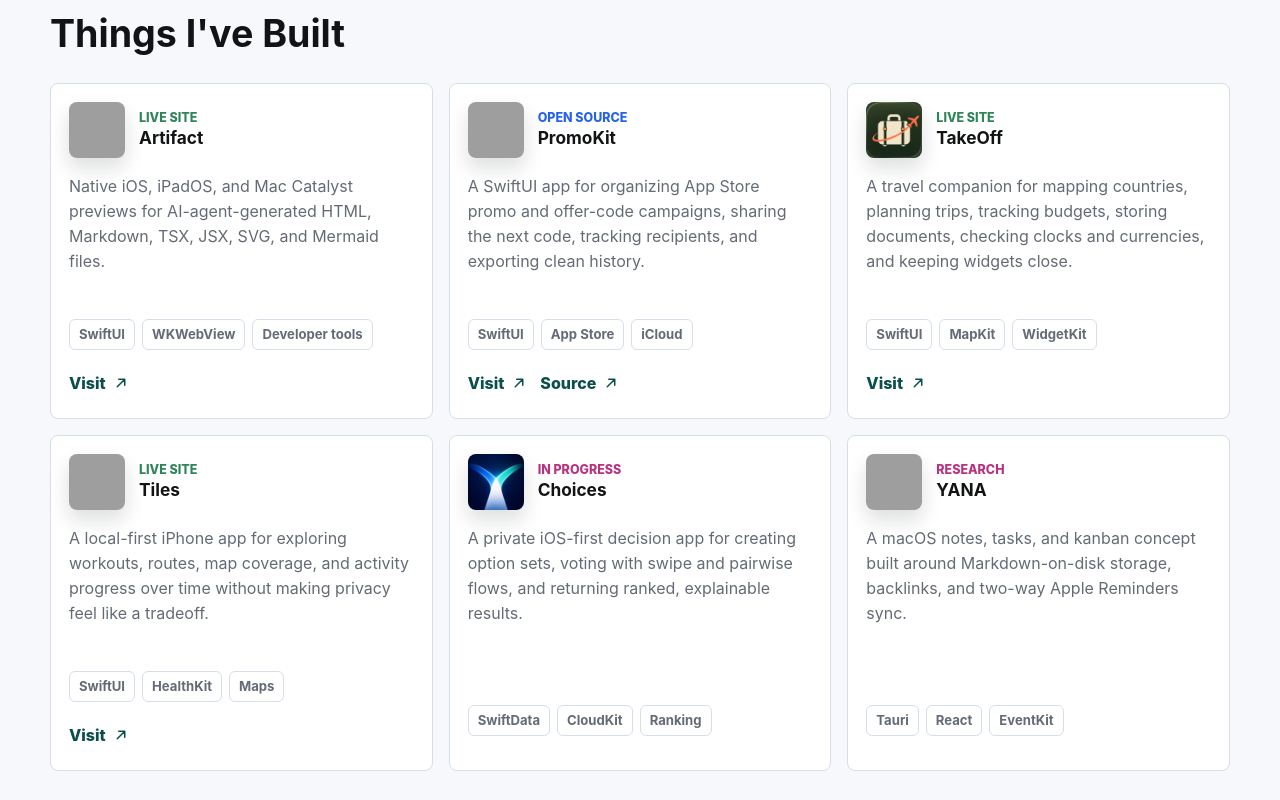
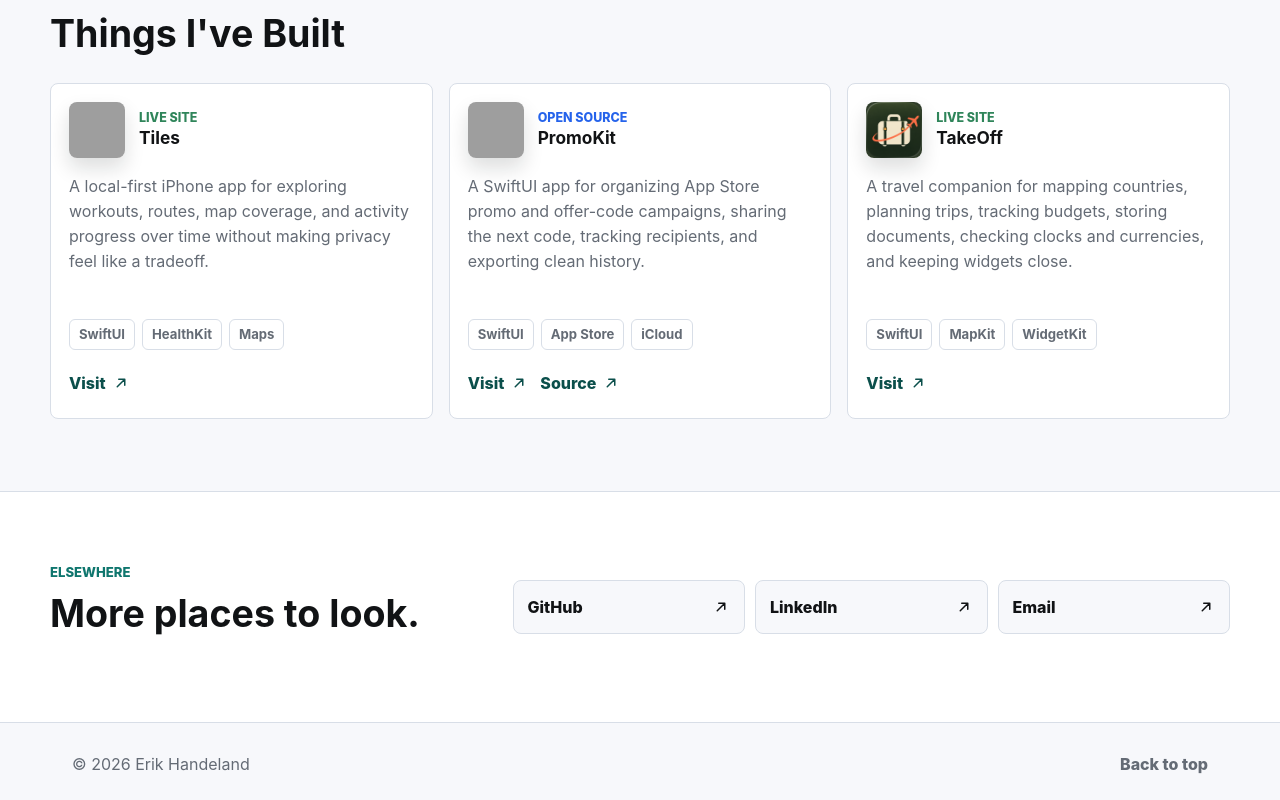
Before and after one commit to Erik-Handeland/erik-handeland, a website: page website/public/index.html in a window 1280 px wide. Shown: the part 500-1300 px from the top of the page. Drawn offline with Linux system fonts and the light colour scheme; grey boxes are pictures that could not be loaded.

Commit message:
Curate featured app list (#3)

```diff
--- a/website/public/index.html
+++ b/website/public/index.html
@@ -87,25 +87,25 @@
           </div>
 
           <div class="app-grid" id="app-grid">
-            <article class="app-card" data-tags="live developer swift">
+            <article class="app-card" data-tags="live maps swift">
               <div class="app-card-top">
-                <img class="app-icon" src="https://artifact.sinuk.dev/assets/app-icon.png" alt="" width="96" height="96" loading="lazy">
+                <img class="app-icon" src="https://tiles.sinuk.dev/assets/app_icon.png" alt="" width="96" height="96" loading="lazy">
                 <div>
                   <p class="status status-live">Live site</p>
-                  <h3>Artifact</h3>
+                  <h3>Tiles</h3>
                 </div>
               </div>
               <p>
-                Native iOS, iPadOS, and Mac Catalyst previews for AI-agent-generated HTML, Markdown, TSX, JSX,
-                SVG, and Mermaid files.
+                A local-first iPhone app for exploring workouts, routes, map coverage, and activity progress over time
+                without making privacy feel like a tradeoff.
               </p>
-              <ul class="tag-list" aria-label="Artifact stack">
+              <ul class="tag-list" aria-label="Tiles stack">
                 <li>SwiftUI</li>
-                <li>WKWebView</li>
-                <li>Developer tools</li>
+                <li>HealthKit</li>
+                <li>Maps</li>
               </ul>
               <div class="card-actions">
-                <a class="text-link" href="https://artifact.sinuk.dev">
+                <a class="text-link" href="https://tiles.sinuk.dev">
                   Visit
                   <svg viewBox="0 0 24 24" aria-hidden="true"><path d="M7 17 17 7M9 7h8v8"></path></svg>
                 </a>
@@ -166,69 +166,6 @@
               </div>
             </article>
 
-            <article class="app-card" data-tags="live maps swift">
-              <div class="app-card-top">
-                <img class="app-icon" src="https://tiles.sinuk.dev/assets/app_icon.png" alt="" width="96" height="96" loading="lazy">
-                <div>
-                  <p class="status status-live">Live site</p>
-                  <h3>Tiles</h3>
-                </div>
-              </div>
-              <p>
-                A local-first iPhone app for exploring workouts, routes, map coverage, and activity progress over time
-                without making privacy feel like a tradeoff.
-              </p>
-              <ul class="tag-list" aria-label="Tiles stack">
-                <li>SwiftUI</li>
-                <li>HealthKit</li>
-                <li>Maps</li>
-              </ul>
-              <div class="card-actions">
-                <a class="text-link" href="https://tiles.sinuk.dev">
-                  Visit
-                  <svg viewBox="0 0 24 24" aria-hidden="true"><path d="M7 17 17 7M9 7h8v8"></path></svg>
-                </a>
-              </div>
-            </article>
-
-            <article class="app-card" data-tags="progress decisions swift">
-              <div class="app-card-top">
-                <img class="app-icon" src="/assets/choices-icon.png" alt="" width="96" height="96" loading="lazy">
-                <div>
-                  <p class="status status-progress">In progress</p>
-                  <h3>Choices</h3>
-                </div>
-              </div>
-              <p>
-                A private iOS-first decision app for creating option sets, voting with swipe and pairwise flows,
-                and returning ranked, explainable results.
-              </p>
-              <ul class="tag-list" aria-label="Choices stack">
-                <li>SwiftData</li>
-                <li>CloudKit</li>
-                <li>Ranking</li>
-              </ul>
-            </article>
-
-            <article class="app-card" data-tags="progress notes mac">
-              <div class="app-card-top">
-                <img class="app-icon" src="/assets/yana-icon.png" alt="" width="96" height="96" loading="lazy">
-                <div>
-                  <p class="status status-progress">Research</p>
-                  <h3>YANA</h3>
-                </div>
-              </div>
-              <p>
-                A macOS notes, tasks, and kanban concept built around Markdown-on-disk storage, backlinks,
-                and two-way Apple Reminders sync.
-              </p>
-              <ul class="tag-list" aria-label="YANA stack">
-                <li>Tauri</li>
-                <li>React</li>
-                <li>EventKit</li>
-              </ul>
-            </article>
-
           </div>
         </div>
       </section>
```
